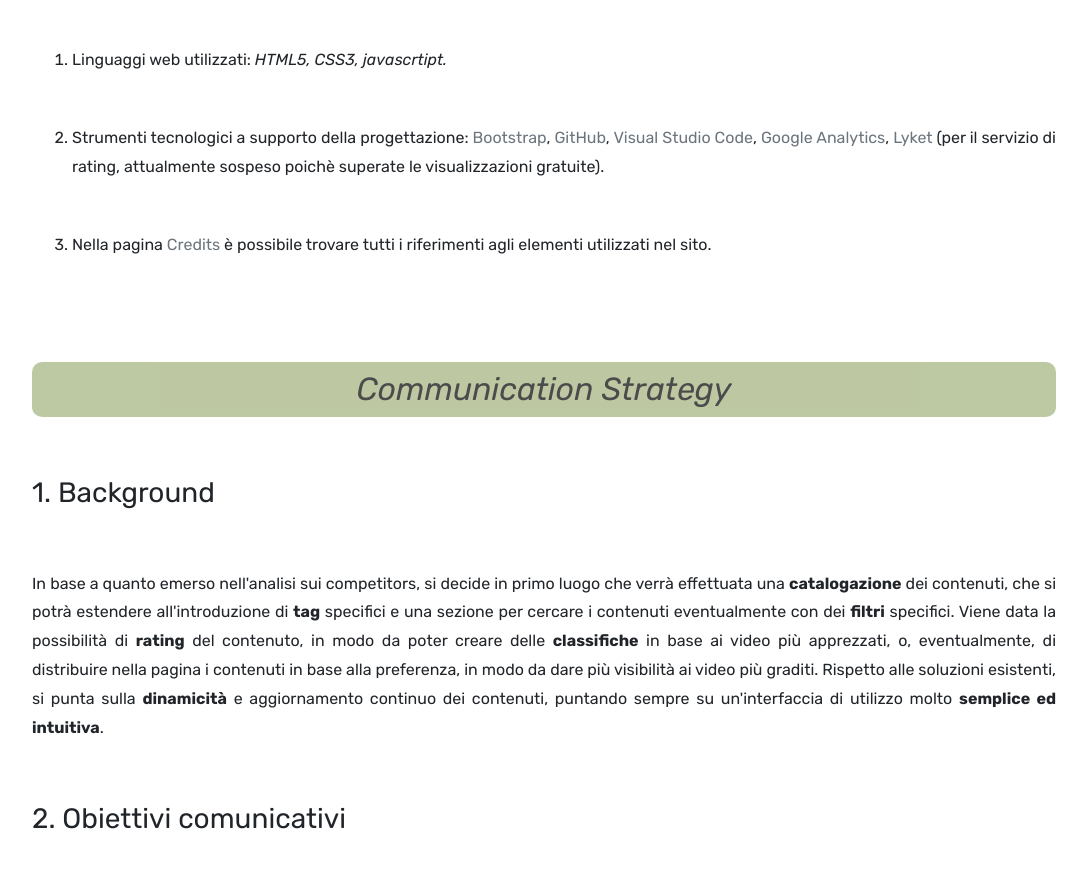
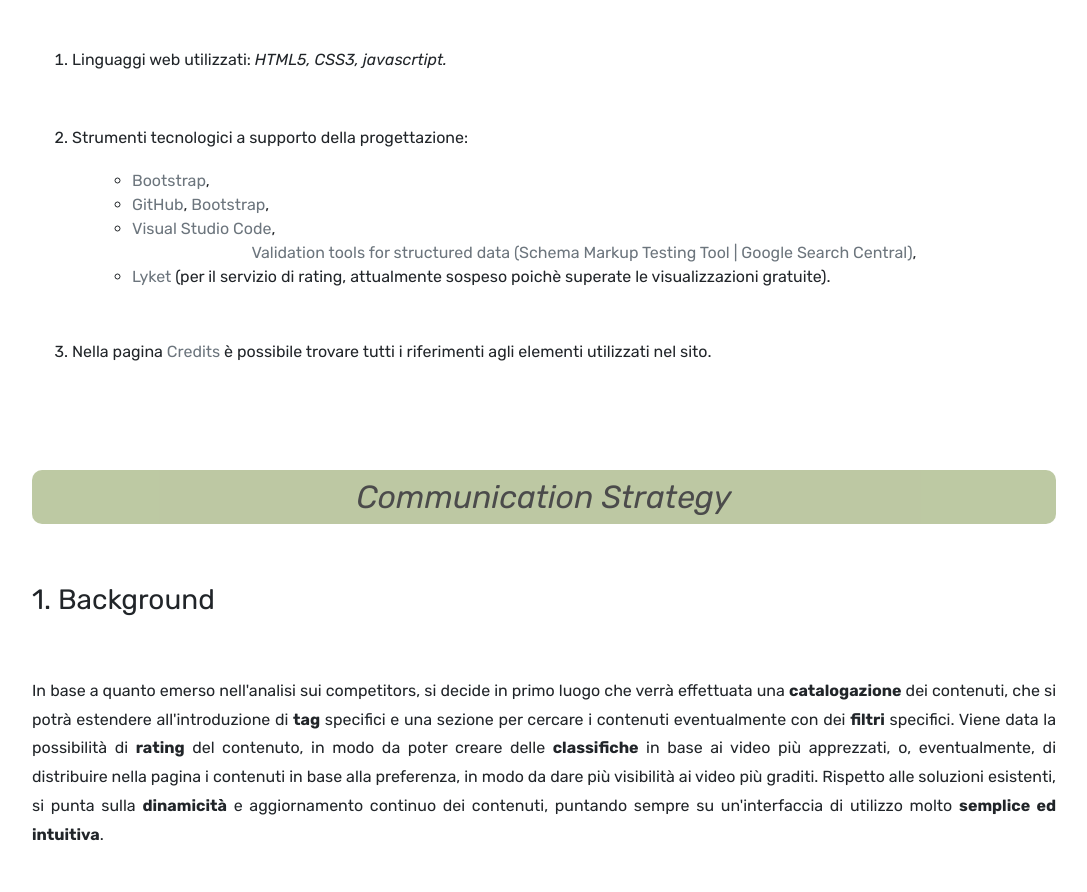
Before and after one commit to Mpenni/fanonstage, a plain HTML site: page documentazione.html in a window 1280 px wide. Shown: the part 3401-4293 px from the top of the page, without its empty margins (96-1183 px from the left). Drawn offline with nearby package versions, Linux system fonts and the light colour scheme; a web font is replaced by a local one.

Commit message:
add metadata ref to documentation

```diff
--- a/documentazione.html
+++ b/documentazione.html
@@ -205,14 +205,24 @@
             </li>
             <li>
                 <p class="pDoc">Strumenti tecnologici a supporto della progettazione:
-                    <a class="text-secondary" href="https://getbootstrap.com/" target="_blank">Bootstrap</a>,
-                    <a class="text-secondary" href="https://github.com/Mpenni/fanonstage" target="_blank">GitHub</a>,
-                    <a class="text-secondary" href="https://code.visualstudio.com/" target="_blank">Visual Studio
-                        Code</a>,
-                    <a class="text-secondary" href="hthttps://analytics.google.com/" target="_blank">Google
-                        Analytics</a>,
-                    <a class="text-secondary" href="https://lyket.dev/" target="_blank">Lyket</a> (per il servizio di
-                    rating, attualmente sospeso poichè superate le visualizzazioni gratuite).
+                    <ul>
+                        <li>
+                            <a class="text-secondary" href="https://getbootstrap.com/" target="_blank">Bootstrap</a>,
+                        </li>
+                        <li>
+                            <a class="text-secondary" href="https://github.com/Mpenni/fanonstage" target="_blank">GitHub</a>,         <a class="text-secondary" href="https://getbootstrap.com/" target="_blank">Bootstrap</a>,
+                        </li>
+                        <li>
+                            <a class="text-secondary" href="https://code.visualstudio.com/" target="_blank">Visual Studio
+                            Code</a>,
+                        </li>
+                            <a class="text-secondary" href="https://developers.google.com/search/docs/appearance/structured-data?hl=it" target="_blank">Validation tools for structured data (Schema Markup Testing Tool | Google Search Central)</a>,
+                        </li>
+                        <li>
+                            <a class="text-secondary" href="https://lyket.dev/" target="_blank">Lyket</a> (per il servizio di
+                            rating, attualmente sospeso poichè superate le visualizzazioni gratuite).
+                         </li>
+                    </ul>
                 </p>
             </li>
             <li>
--- a/js/script.js
+++ b/js/script.js
@@ -10,3 +10,8 @@ const wideImg = document.querySelector('.full-width-image-atf img'),
   caption.innerHTML = captionInnerHTML;
 // Insert on page:
   wideImg.parentNode.appendChild(caption);
+
+  //alert on rating
+  function alertRating() {
+    alert("The rating service is temporarily unavailable");
+  }
```
Also changed, not shown: index.html (+7 -5 lines), 1 other file.
